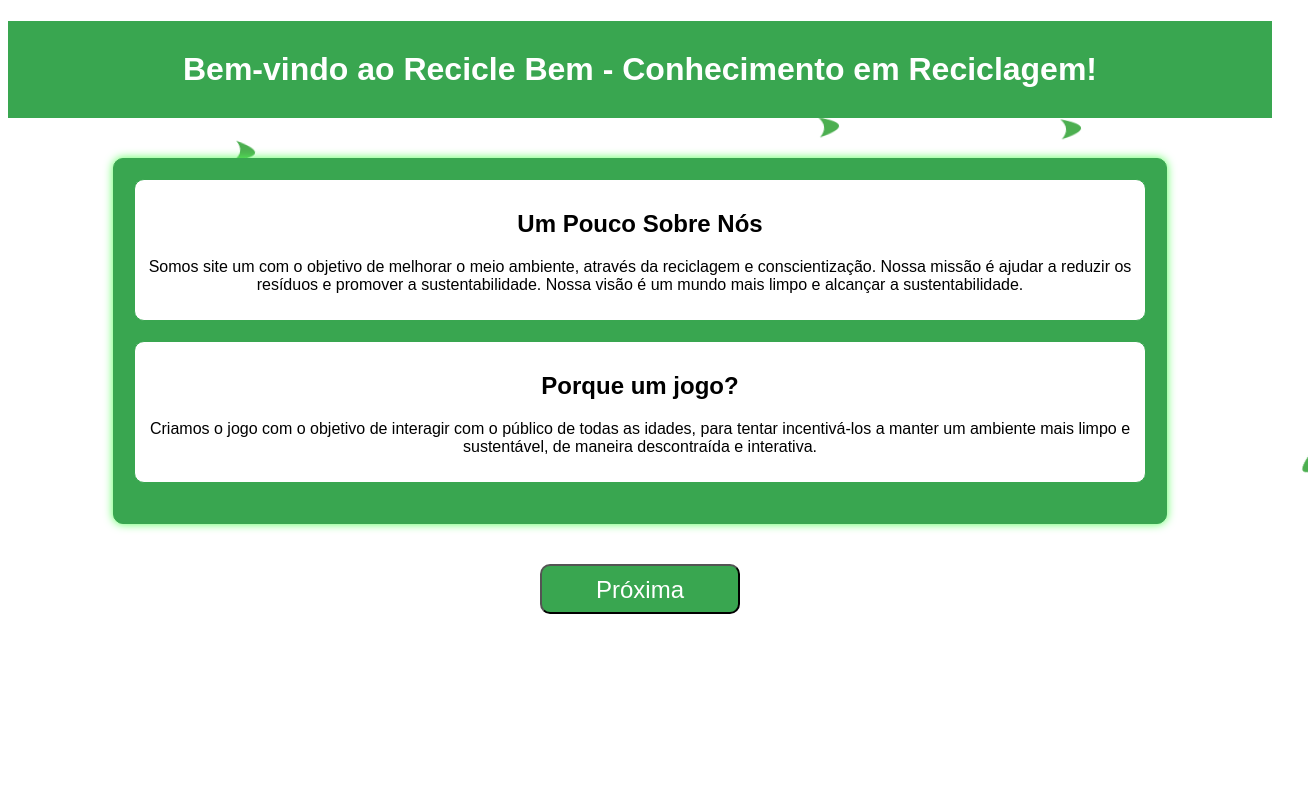
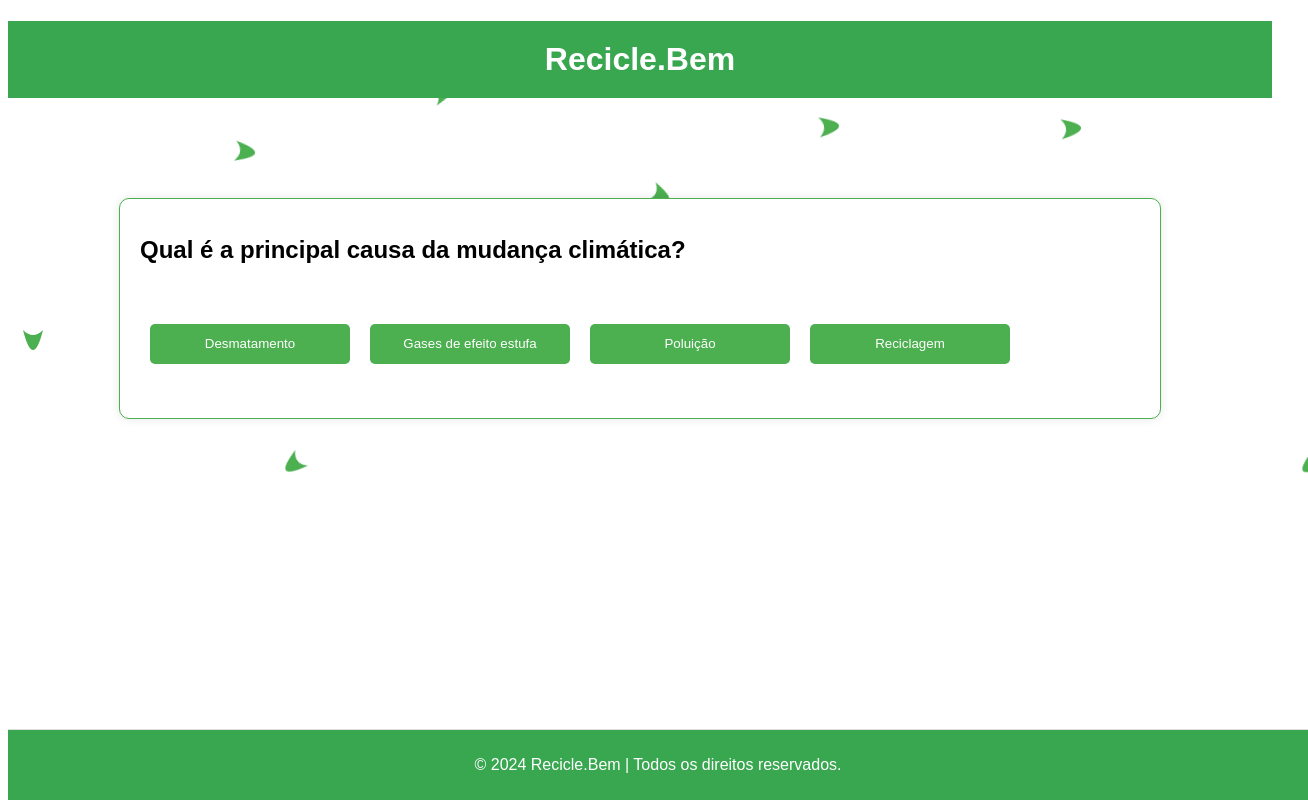
Before and after one commit to corujaredargom/recicle-bem, a plain HTML site: page inicio3.html in a window 1280 px wide. Shown: the whole page, 1308 px wide, since content can reach past the window. Drawn offline with Linux system fonts and the light colour scheme.

Commit message:
Update inicio3.html

```diff
--- a/inicio3.html
+++ b/inicio3.html
@@ -2,58 +2,34 @@
 <html>
 
 <head>
-  <title>Start Game</title>
-  <link rel="stylesheet" type="text/css" href="inicio.css">
+  <title>Jogo Recicle.Bem</title>
+  <link rel="stylesheet" type="text/css" href="style.css">
   <style>
   </style>
 </head>
+<h1 class="title">Recicle.Bem</h1>
+<p></p>
 
 <body>
-
-  <h1 class="title">Bem-vindo ao Recicle Bem - Conhecimento em Reciclagem!</h1>
-
-  <div class="mensagem-container">
-    <div class="mensagem">
-      <p>
-      <h2>Um Pouco Sobre Nós</h2>
-      Somos site um com o objetivo de melhorar o meio ambiente, através da reciclagem e conscientização. Nossa missão é
-      ajudar a reduzir os resíduos e promover a sustentabilidade. Nossa visão é um mundo mais limpo e alcançar a
-      sustentabilidade.
-      </p>
-    </div>
-    <div class="mensagem">
-      <p>
-      <h2>Porque um jogo?</h2>
-      Criamos o jogo com o objetivo de interagir com o público de todas as idades, para tentar incentivá-los a manter um
-      ambiente mais limpo e sustentável, de maneira descontraída e interativa.
-      </p>
-    </div>
+  <audio id="som-correto" src="som-correto.mp3" type="audio/mp3"></audio>
+  <audio id="som-errado" src="som-errado.mp3" type="audio/mp3"></audio>
+  <!-- Add a container element to group the game elements -->
+  <div id="container">
+    <h1 id="pergunta"></h1>
+    <div id="opcoes"></div>
+    <p id="resultado"></p>
+    <p id="pontuacao"></p>
+    <div id="fim-do-jogo"></div>
   </div>
   <svg class="leaf-animation" width="50" height="50" viewBox="0 0 100 100" fill="#4CAF50">
     <path d="M30,90 Q50,10 70,90 Q50,70 30,90 Z" />
   </svg>
-  <button id="start-button">Próxima</button>
-  <script>
+  <!-- Add a footer element to display the game credits -->
+  <footer>
+    <p>&copy; 2024 Recicle.Bem | Todos os direitos reservados.</p>
+  </footer>
 
-     // Criar múltiplas folhas animadas
-     for (let i = 0; i < 10; i++) {
-      createLeaf();
-    }
-
-    function createLeaf() {
-      const leaf = document.querySelector('.leaf-animation').cloneNode(true);
-      leaf.style.left = Math.random() * window.innerWidth + 'px';
-      leaf.style.animationDuration = (Math.random() * 5 + 5) + 's'; // Entre 5 e 10 segundos
-      leaf.style.animationDelay = (Math.random() * 5) + 's';
-      document.body.appendChild(leaf);
-    }
-
-    const startButton = document.getElementById("start-button");
-    startButton.addEventListener("click", () => {
-      window.location.href = "informacao.html";
-    });
-
-  </script>
+  <script src="script.js"></script>
 </body>
 
 </html>
```
